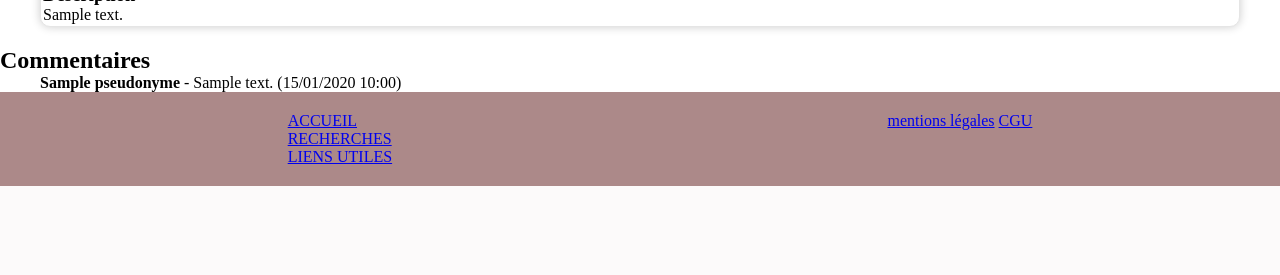
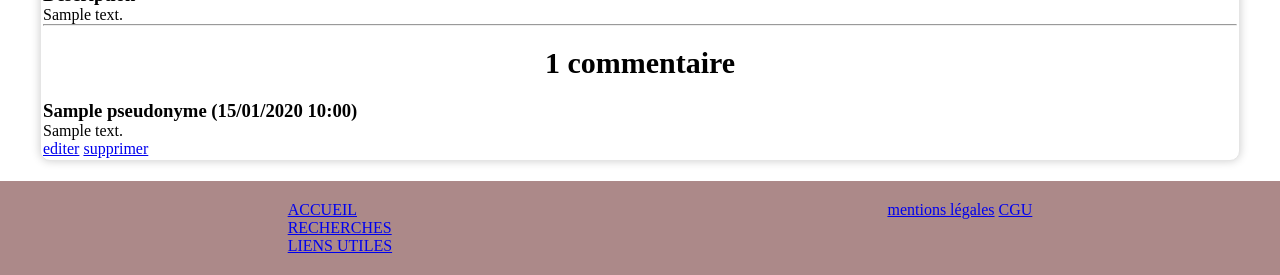
Before and after one commit to Articvolt/FoundMyPet, a Symfony app: template templates/annonce/show.html.twig in a window 1280 px wide. Shown: the part 773-1048 px from the top of the page. Before the commit the page ends 959 px from the top, so only its background shows below. Run offline with Twig, Linux system fonts and the light colour scheme; the template is opened without the code that fills it: most values are stand-ins (such as "Sample title", 1, 10 or a date in 2020); some libraries are stand-ins or nearby versions.

Commit message:
add condition to change title commentary

```diff
--- a/templates/annonce/show.html.twig
+++ b/templates/annonce/show.html.twig
@@ -102,27 +102,35 @@
         {% if is_granted('ROLE_ADMIN') %}
             <div>
                 <a href="{{ path('annonce_edit', {'id':annonce.id}) }}">EDITER</a>
-                <a href="{{ path('annonce_delete', {'id':annonce.id}) }}">SUPPRIMER</a>
+                <a href="{{ path('annonce_delete', {'id':annonce.id}) }}" onclick="return confirm('Etes-vous sûr de vouloir supprimer cette annonce ?')">SUPPRIMER</a>
             </div>
         {% endif %}
 
-    </div>
-
+        <hr>
         {# SECTION COMMENTAIRES #}
 
         <div>
-        <h2>Commentaires</h2>
             {% if annonce.messages|length == 0 %}
+                <h2>{{annonce.messages| length}} Commentaire</h2>
                 <p>Aucun commentaire pour le moment.</p>
+            {% elseif annonce.messages|length == 1 %}
+                <h2>{{annonce.messages| length}} commentaire</h2>
             {% else %}
-            <ul>
+                <h2>{{annonce.messages| length}} commentaires</h2>
+            {% endif %}
+
                     {% for commentaire in annonce.messages %}
-                    <li>
-                        <strong>{{ commentaire.membre.pseudonyme }}</strong> - {{ commentaire.message }} ({{ commentaire.dateMessage|date('d/m/Y H:i') }})
-                    </li>
+                        <div>
+                            <h3>{{ commentaire.membre.pseudonyme }} ({{ commentaire.dateMessage|date('d/m/Y H:i') }})</h3>
+                            <p>
+                                {{ commentaire.message }}
+                            </p>
+                            <div>
+                                <a href="#">editer</a>
+                                <a href="#">supprimer</a>
+                            </div>
+                        </div>
                     {% endfor %}
-            </ul>
-        {% endif %}
 
             {# ajout de commentaires #}
             {% if app.user %}
@@ -131,11 +139,13 @@
 
                 {{ form_start(form) }}
                     {{ form_row(form.message) }}
-                {{ form_row(form._token) }}
                     {{ form_row(form.submit) }}
                 {{ form_end(form) }}
 
             {% endif %}
         </div>
 
+    </div>
+
+
 {% endblock %}
--- a/templates/home/index.html.twig
+++ b/templates/home/index.html.twig
@@ -87,12 +87,12 @@
                 <p>{{ annonce.description }}</p>
             </div>
 
-            {# {% if is_granted('ROLE_ADMIN') %} #}
+            {% if is_granted('ROLE_ADMIN') %}
                 <div>
                     <a href="{{ path('annonce_edit', {'id':annonce.id}) }}">EDITER</a>
                     <a href="{{ path('annonce_delete', {'id':annonce.id}) }}">SUPPRIMER</a>
                 </div>
-            {# {% endif %} #}
+            {% endif %}
         </div>
         {% endfor %}
     </div>
--- a/templates/user/profil.html.twig
+++ b/templates/user/profil.html.twig
@@ -54,7 +54,7 @@
                                 <a href="{{ path('annonce_edit', {'id':annonce.id}) }}">
                                     <i class="fa-solid fa-pen-to-square edit"></i>
                                 </a>
-                                <a href="{{ path('annonce_delete', {'id':annonce.id}) }}">
+                                <a href="{{ path('annonce_delete', {'id':annonce.id}) }}" onclick="return confirm('Etes-vous sûr de vouloir supprimer cette annonce ?')">
                                     <i class="fa-solid fa-trash trash"></i>
                                 </a>
                             </div>
```
Lines whose indentation alone changed are shown as unchanged.
